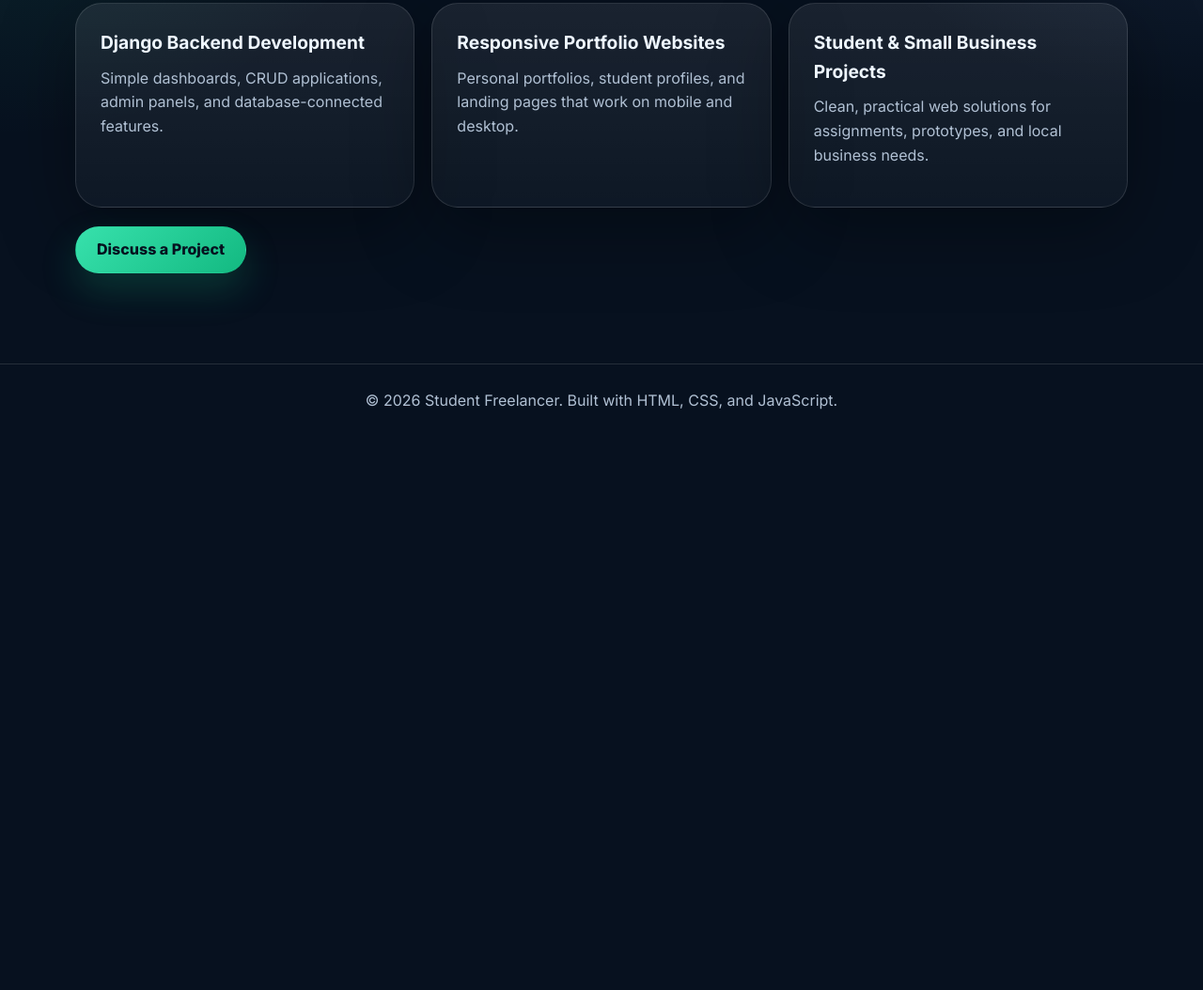
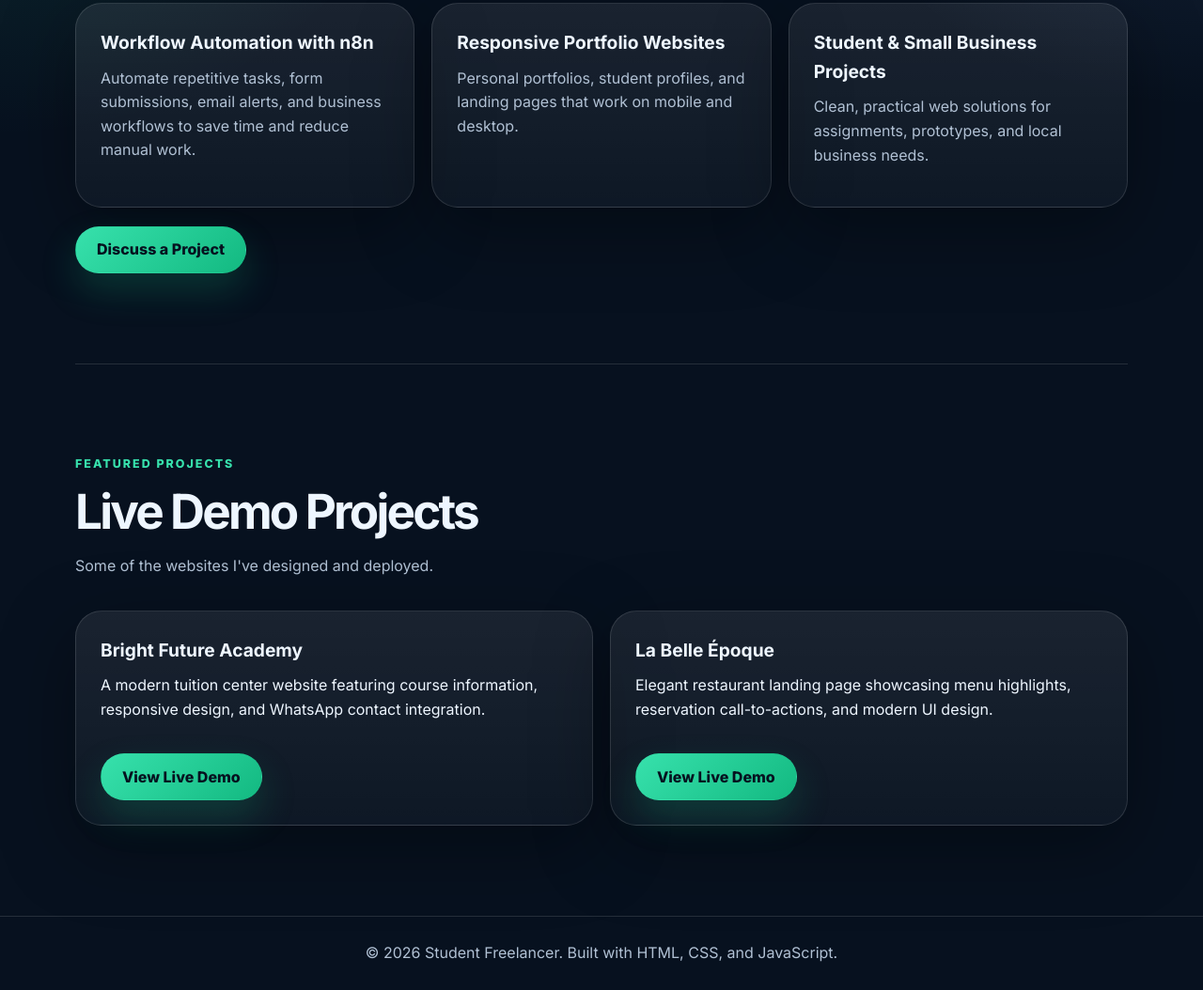
Before and after one commit to jeevan-601/portfoliowebsite, a plain HTML site: page services.html in a window 1280 px wide. Shown: the part 366-1420 px from the top of the page at 94% size. Before the commit the page ends 832 px from the top, so only its background shows below. Drawn offline with Linux system fonts and the light colour scheme.

Commit message:
completed

```diff
--- a/services.html
+++ b/services.html
@@ -1,15 +1,18 @@
 <!DOCTYPE html>
 <html lang="en">
+
 <head>
   <meta charset="UTF-8" />
   <meta name="viewport" content="width=device-width, initial-scale=1.0" />
-  <meta name="description" content="Freelance web development services including Django backends and responsive portfolio websites." />
+  <meta name="description"
+    content="Freelance web development services including Django backends and responsive portfolio websites." />
   <title>Services | Student Freelancer Portfolio</title>
   <link rel="preconnect" href="https://fonts.googleapis.com" />
   <link rel="preconnect" href="https://fonts.gstatic.com" crossorigin />
   <link href="https://fonts.googleapis.com/css2?family=Inter:wght@400;500;600;700;800&display=swap" rel="stylesheet" />
   <link rel="stylesheet" href="styles.css" />
 </head>
+
 <body>
   <header class="site-header">
     <nav class="navbar" aria-label="Primary navigation">
@@ -39,8 +42,11 @@
       </div>
       <div class="service-grid">
         <article>
-          <h3>Django Backend Development</h3>
-          <p>Simple dashboards, CRUD applications, admin panels, and database-connected features.</p>
+          <h3>Workflow Automation with n8n</h3>
+          <p>
+            Automate repetitive tasks, form submissions, email alerts,
+            and business workflows to save time and reduce manual work.
+          </p>
         </article>
         <article>
           <h3>Responsive Portfolio Websites</h3>
@@ -55,6 +61,44 @@
         <a class="btn primary" href="contact.html">Discuss a Project</a>
       </div>
     </section>
+
+    <section class="content-section">
+      <div class="section-heading">
+        <p class="eyebrow">Featured Projects</p>
+        <h2>Live Demo Projects</h2>
+        <p class="section-text">
+          Some of the websites I've designed and deployed.
+        </p>
+      </div>
+
+      <div class="project-grid">
+
+        <article class="project-card">
+          <h3>Bright Future Academy</h3>
+          <p>
+            A modern tuition center website featuring course information,
+            responsive design, and WhatsApp contact integration.
+          </p>
+
+          <a href="https://brightfutureacademy.dev" target="_blank" class="btn primary">
+            View Live Demo
+          </a>
+        </article>
+
+        <article class="project-card">
+          <h3>La Belle Époque</h3>
+          <p>
+            Elegant restaurant landing page showcasing menu highlights,
+            reservation call-to-actions, and modern UI design.
+          </p>
+
+          <a href="https://jeevan-601.github.io/restaurantlandingpage/" target="_blank" class="btn primary">
+            View Live Demo
+          </a>
+        </article>
+
+      </div>
+    </section>
   </main>
 
   <footer class="site-footer">
@@ -63,4 +107,5 @@
 
   <script src="script.js"></script>
 </body>
+
 </html>
--- a/styles.css
+++ b/styles.css
@@ -475,3 +475,32 @@ h3 {
     order: -1;
   }
 }
+
+.project-grid {
+  display: grid;
+  grid-template-columns: repeat(2, minmax(0, 1fr));
+  gap: 18px;
+  margin-top: 24px;
+}
+
+.project-card {
+  border: 1px solid var(--line);
+  border-radius: 28px;
+  padding: 26px;
+  background: linear-gradient(
+    180deg,
+    rgba(255,255,255,0.08),
+    rgba(255,255,255,0.03)
+  );
+  box-shadow: var(--shadow);
+  transition: 0.2s ease;
+}
+
+.project-card:hover {
+  transform: translateY(-4px);
+  border-color: rgba(55,225,172,0.55);
+}
+
+.project-card .btn {
+  margin-top: 18px;
+}
```
